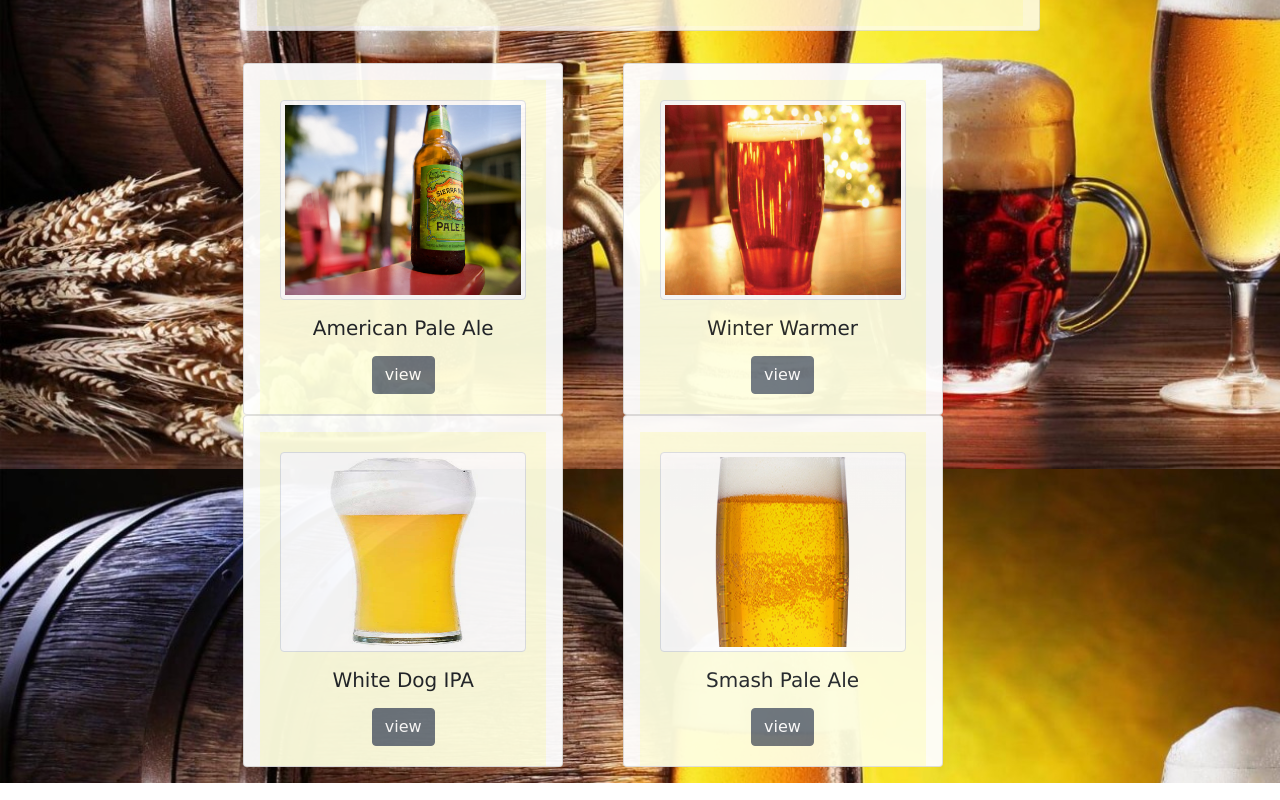
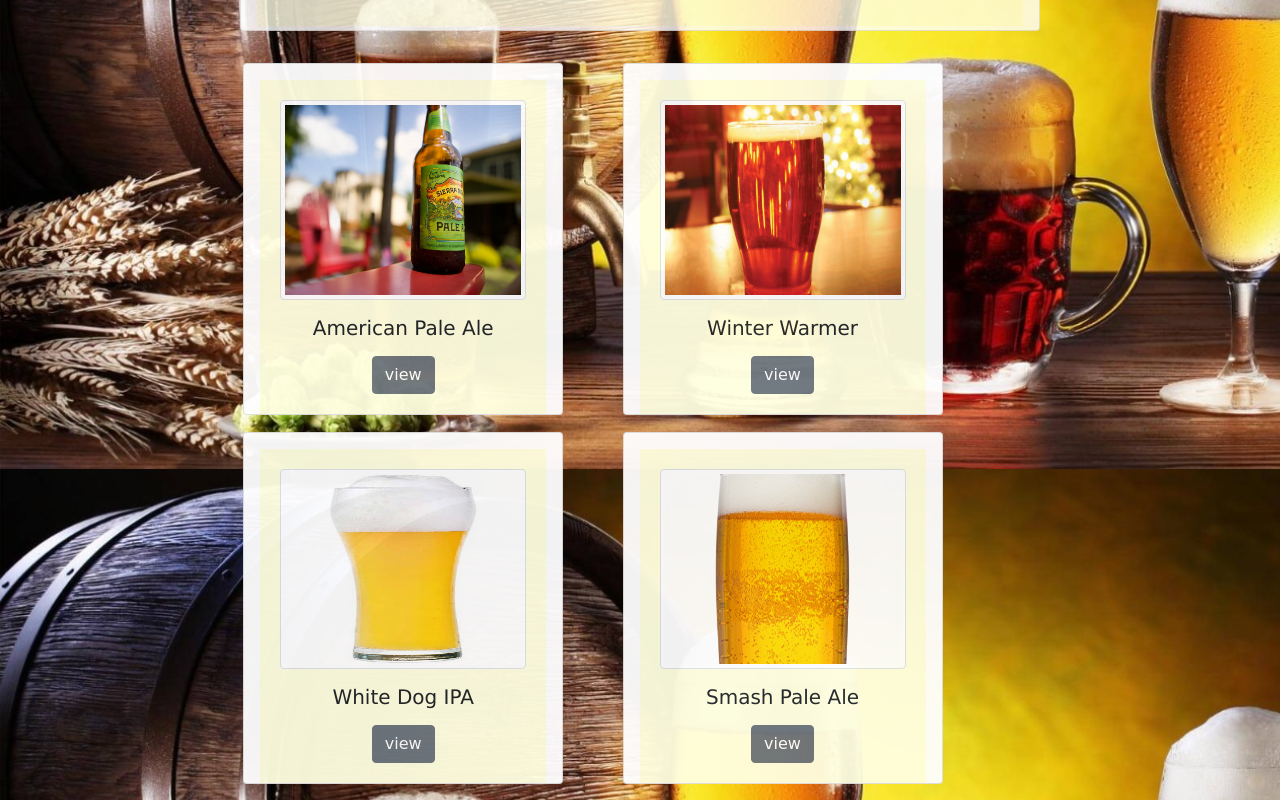
Before and after one commit to CS-27/SER517Fall2019_Group3, a React (Create React App) app in the folder my-app/: page /showRecipe in a window 1280 px wide. Shown: the part 331-1131 px from the top of the page. Built offline with nearby package versions, Linux system fonts and the light colour scheme; what google-maps-react would draw is missing.

Commit message:
US:44 Task145: Adjusting margins for styling

```diff
--- a/my-app/src/components/ListRecipes/RecipeHome.js
+++ b/my-app/src/components/ListRecipes/RecipeHome.js
@@ -70,8 +70,7 @@ export default class RecipeHome extends Component {
   </Col>
 
   </Row>
-  <Row >
-    {/* <div className='alignment'> */}
+  <Row className='alignment'>
     <Col xs={6} md={4}>
     <Card className='card-image' >
       <Card.Body>
@@ -91,7 +90,6 @@ export default class RecipeHome extends Component {
       </Card.Body>
     </Card>
   </Col>
-  {/* </div> */}
 
   </Row>
 </Container>
```
